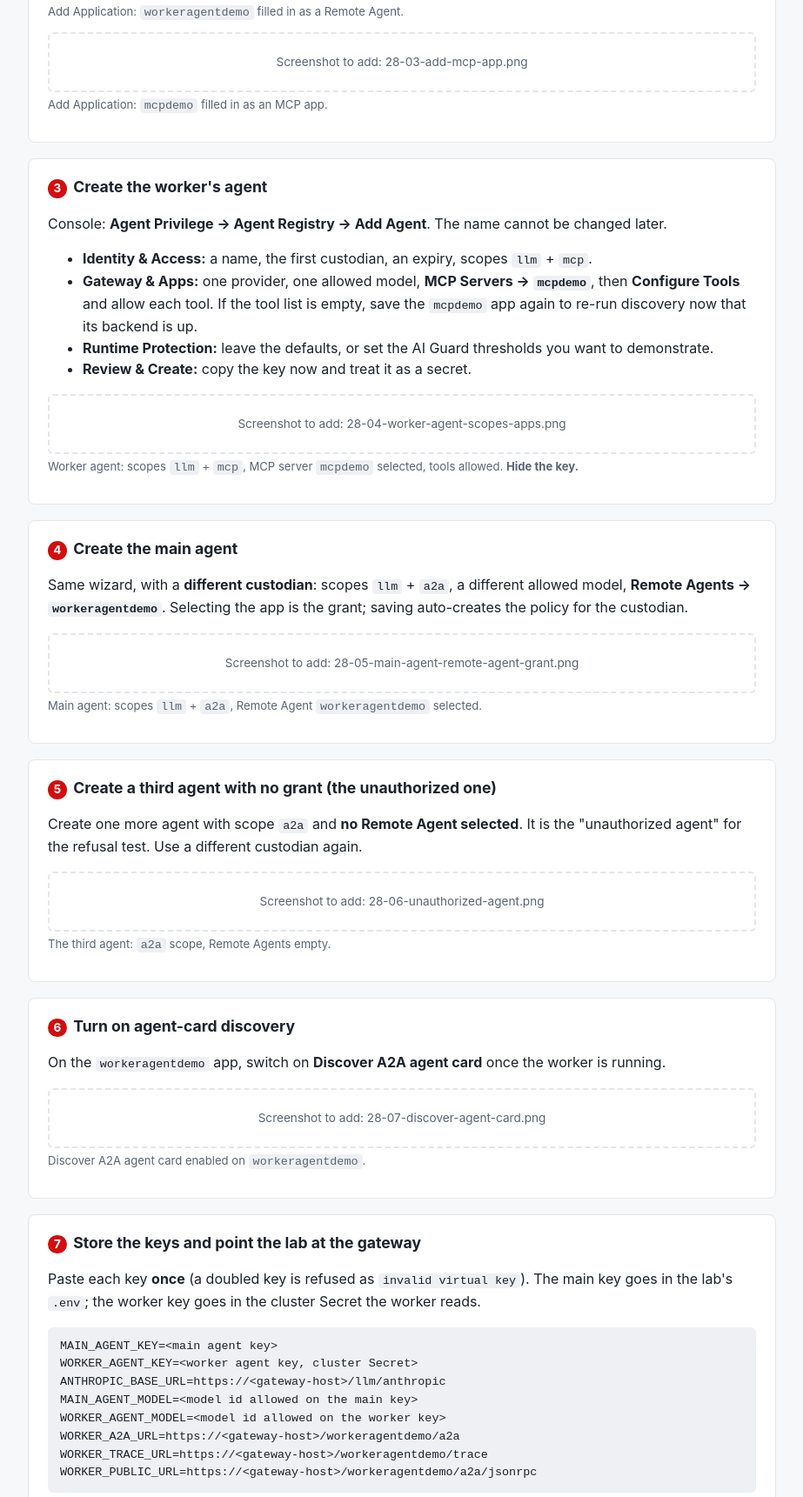
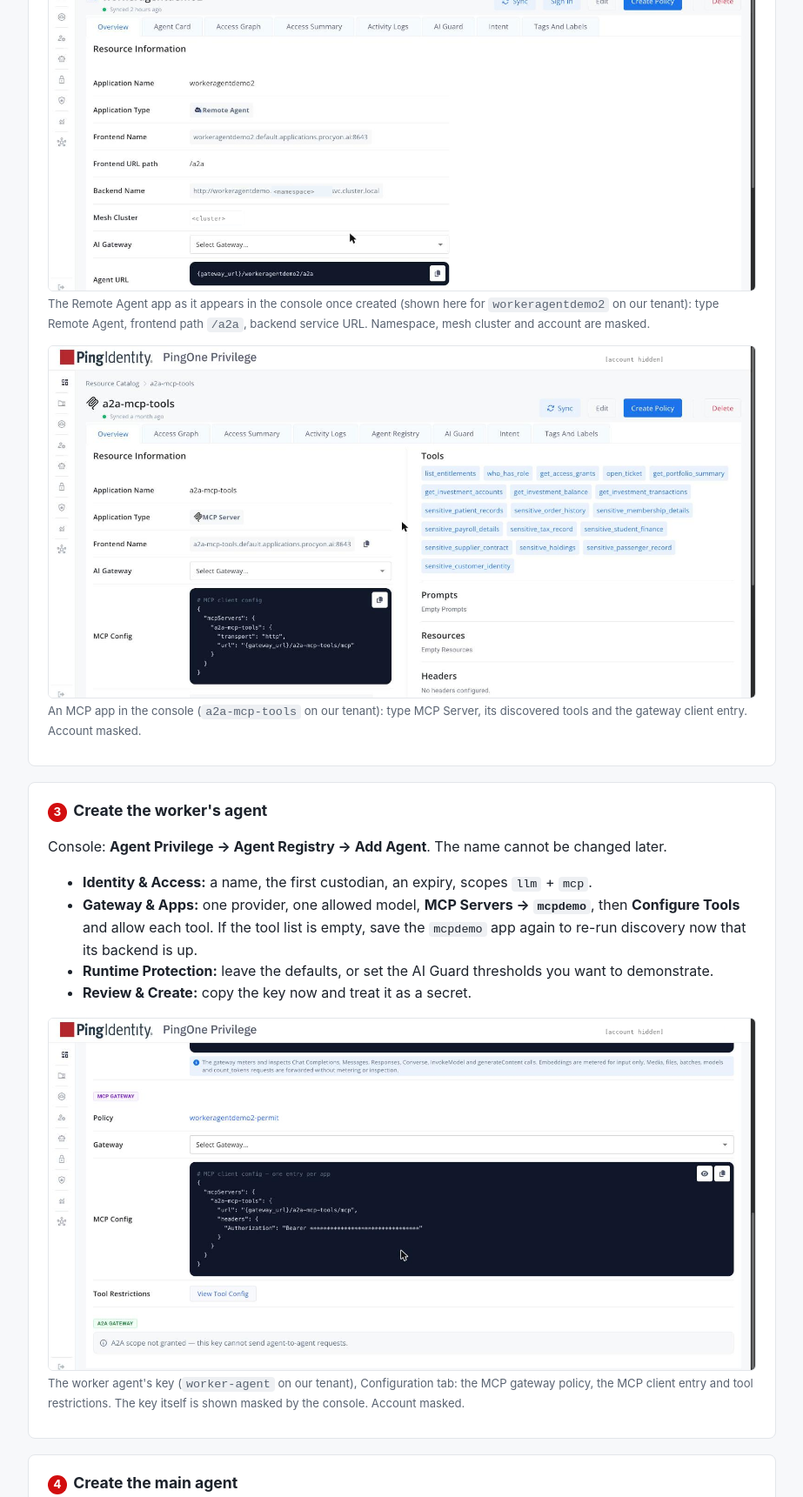
Before and after one commit to curtismu7/nyl-demo-starter, a plain HTML site: page guides/28-a2a.html in a window 1280 px wide. Shown: the part 2010-3731 px from the top of the page at 87% size, without its empty margins (178-1101 px from the left). Drawn offline with Linux system fonts and the light colour scheme.

Commit message:
Guides: add 13 real console screenshots (redacted) and caption them with what they show

```diff
--- a/guides/28-a2a.html
+++ b/guides/28-a2a.html
@@ -58,8 +58,8 @@ worker      --(4) MCP tools/call, worker key---&gt;  gateway --&gt; MCP server</
     <tr><td>Path</td><td><code>/a2a</code></td><td><code>/mcp</code></td></tr>
     <tr><td>Auth Mode</td><td>None (never <i>Pass Agent Token</i>: it refuses key callers)</td><td>None</td></tr>
   </table>
-  <figure class="shot" data-file="28-02-add-remote-agent-app.png"><img src="img/28-02-add-remote-agent-app.png" alt="Add Application, Remote Agent" onerror="this.parentNode.classList.add('missing')"><figcaption>Add Application: <code>workeragentdemo</code> filled in as a Remote Agent.</figcaption></figure>
-  <figure class="shot" data-file="28-03-add-mcp-app.png"><img src="img/28-03-add-mcp-app.png" alt="Add Application, MCP" onerror="this.parentNode.classList.add('missing')"><figcaption>Add Application: <code>mcpdemo</code> filled in as an MCP app.</figcaption></figure>
+  <figure class="shot" data-file="28-02-add-remote-agent-app.png"><img src="img/28-02-add-remote-agent-app.png" alt="Add Application, Remote Agent" onerror="this.parentNode.classList.add('missing')"><figcaption>The Remote Agent app as it appears in the console once created (shown here for <code>workeragentdemo2</code> on our tenant): type Remote Agent, frontend path <code>/a2a</code>, backend service URL. Namespace, mesh cluster and account are masked.</figcaption></figure>
+  <figure class="shot" data-file="28-03-add-mcp-app.png"><img src="img/28-03-add-mcp-app.png" alt="Add Application, MCP" onerror="this.parentNode.classList.add('missing')"><figcaption>An MCP app in the console (<code>a2a-mcp-tools</code> on our tenant): type MCP Server, its discovered tools and the gateway client entry. Account masked.</figcaption></figure>
 </section>
 
 <section class="step">
@@ -71,7 +71,7 @@ worker      --(4) MCP tools/call, worker key---&gt;  gateway --&gt; MCP server</
     <li><b>Runtime Protection:</b> leave the defaults, or set the AI Guard thresholds you want to demonstrate.</li>
     <li><b>Review &amp; Create:</b> copy the key now and treat it as a secret.</li>
   </ul>
-  <figure class="shot" data-file="28-04-worker-agent-scopes-apps.png"><img src="img/28-04-worker-agent-scopes-apps.png" alt="Worker agent, scopes and apps" onerror="this.parentNode.classList.add('missing')"><figcaption>Worker agent: scopes <code>llm</code> + <code>mcp</code>, MCP server <code>mcpdemo</code> selected, tools allowed. <b>Hide the key.</b></figcaption></figure>
+  <figure class="shot" data-file="28-04-worker-agent-scopes-apps.png"><img src="img/28-04-worker-agent-scopes-apps.png" alt="Worker agent, scopes and apps" onerror="this.parentNode.classList.add('missing')"><figcaption>The worker agent's key (<code>worker-agent</code> on our tenant), Configuration tab: the MCP gateway policy, the MCP client entry and tool restrictions. The key itself is shown masked by the console. Account masked.</figcaption></figure>
 </section>
 
 <section class="step">
@@ -83,13 +83,13 @@ worker      --(4) MCP tools/call, worker key---&gt;  gateway --&gt; MCP server</
 <section class="step">
   <h2>Create a third agent with no grant (the unauthorized one)</h2>
   <p>Create one more agent with scope <code>a2a</code> and <b>no Remote Agent selected</b>. It is the "unauthorized agent" for the refusal test. Use a different custodian again.</p>
-  <figure class="shot" data-file="28-06-unauthorized-agent.png"><img src="img/28-06-unauthorized-agent.png" alt="Agent with a2a scope and no remote agent" onerror="this.parentNode.classList.add('missing')"><figcaption>The third agent: <code>a2a</code> scope, Remote Agents empty.</figcaption></figure>
+  <figure class="shot" data-file="28-06-unauthorized-agent.png"><img src="img/28-06-unauthorized-agent.png" alt="Agent with a2a scope and no remote agent" onerror="this.parentNode.classList.add('missing')"><figcaption>The same worker agent's A2A section: <b>&ldquo;A2A scope not granted &mdash; this key cannot send agent-to-agent requests.&rdquo;</b> This is the console's own statement of the unauthorized-agent case.</figcaption></figure>
 </section>
 
 <section class="step">
   <h2>Turn on agent-card discovery</h2>
   <p>On the <code>workeragentdemo</code> app, switch on <b>Discover A2A agent card</b> once the worker is running.</p>
-  <figure class="shot" data-file="28-07-discover-agent-card.png"><img src="img/28-07-discover-agent-card.png" alt="Discover A2A agent card enabled" onerror="this.parentNode.classList.add('missing')"><figcaption>Discover A2A agent card enabled on <code>workeragentdemo</code>.</figcaption></figure>
+  <figure class="shot" data-file="28-07-discover-agent-card.png"><img src="img/28-07-discover-agent-card.png" alt="Discover A2A agent card enabled" onerror="this.parentNode.classList.add('missing')"><figcaption>The Agent Card tab of <code>workeragentdemo2</code>: protocol version, binding, card URL and the last-discovered time show the gateway discovered the worker's A2A agent card. Namespace, gateway host and account masked.</figcaption></figure>
 </section>
 
 <section class="step">
```
Also changed, not shown: guides/29-human-approval.html (+5 -5 lines), guides/30-spiffe.html (+3 -3 lines), guides/img/28-02-add-remote-agent-app.png (added), guides/img/28-03-add-mcp-app.png (added), guides/img/28-04-worker-agent-scopes-apps.png (added), guides/img/28-06-unauthorized-agent.png (added), guides/img/28-07-discover-agent-card.png (added), guides/img/29-03-policy-builder.png (added), guides/img/29-04-policy-active-valid.png (added), guides/img/29-06-hitl-awaiting.png (added), guides/img/29-08-approved-retry-succeeds.png (added), guides/img/29-10-expired.png (added), guides/img/30-01-issuer-jwks.png (added), guides/img/30-02-federated-identity-form.png (added), 1 more files.
